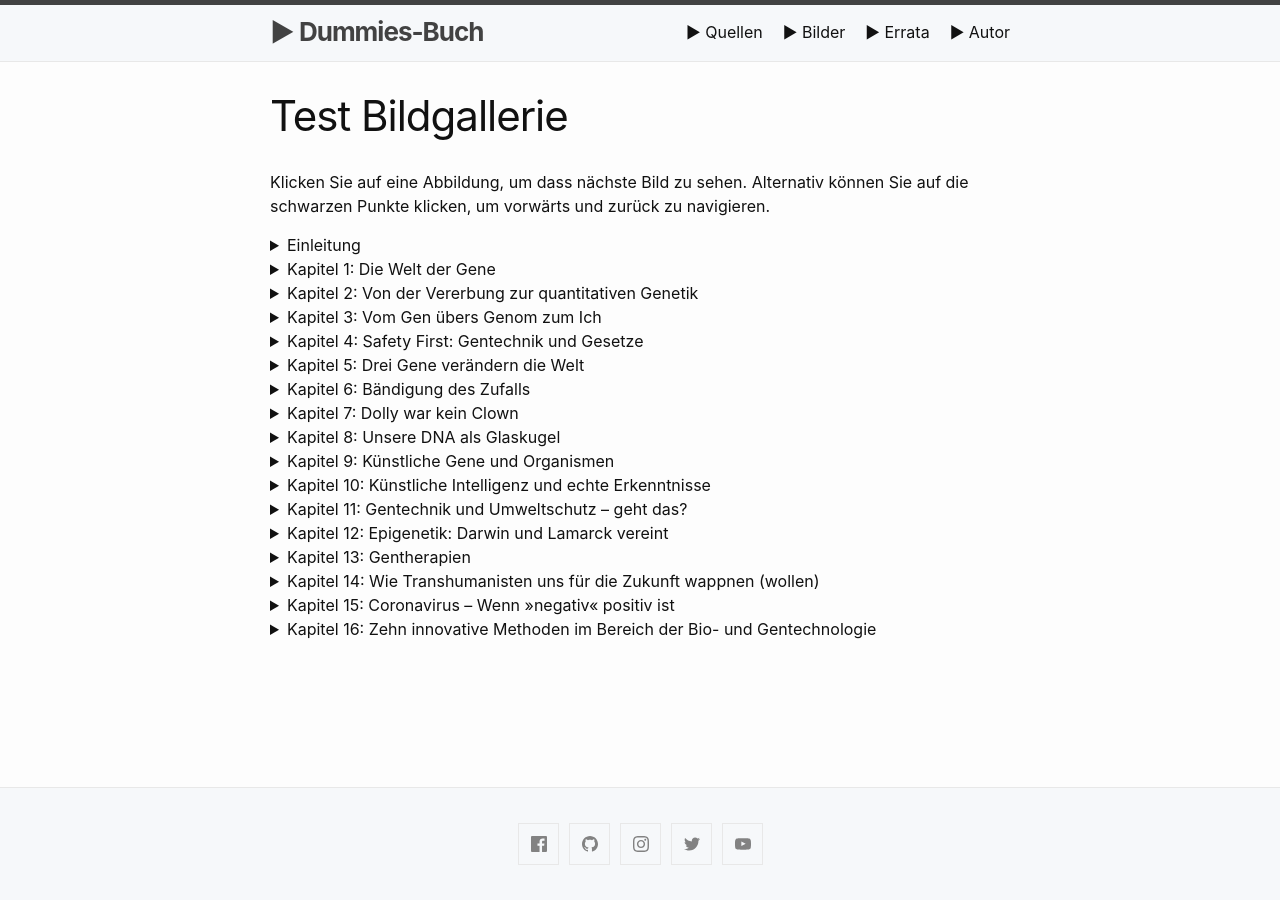
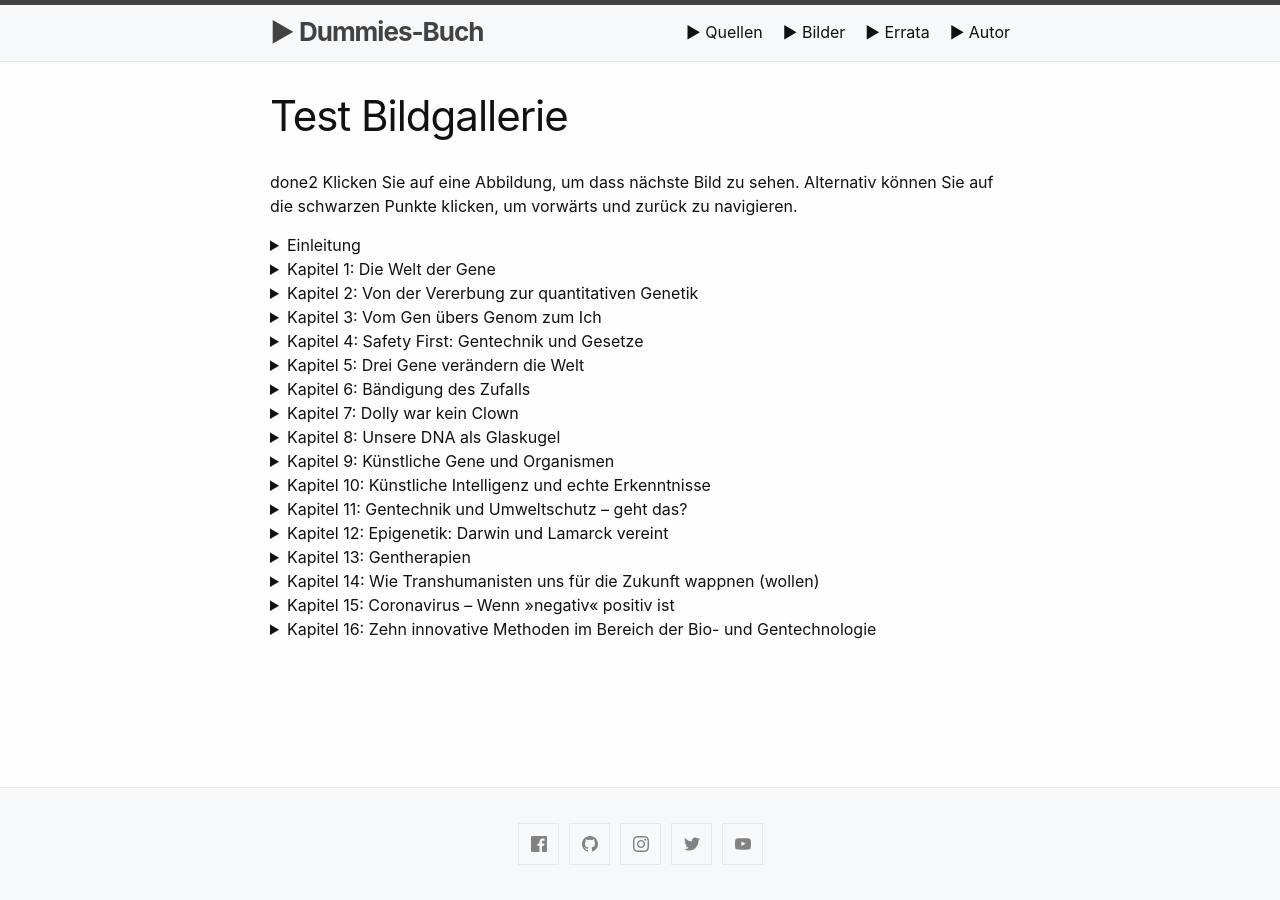
Before and after one commit to awkologist/dummie, a Jekyll site: the page built from gallerie-play.md, in a window 1280 px wide. Built offline with Jekyll 4.4.1, drawn with Linux system fonts in a browser that asks for light colours; Markdown is read by kramdown in place of the engine named in the settings.

Commit message:
Update gallerie-play.md

```diff
--- a/gallerie-play.md
+++ b/gallerie-play.md
@@ -4,7 +4,7 @@
 permalink: /galleryplay/
 ---
 
- Klicken Sie auf eine Abbildung, um dass nächste Bild zu sehen. Alternativ können Sie auf die schwarzen Punkte klicken, um vorwärts und zurück zu navigieren.
+done2 Klicken Sie auf eine Abbildung, um dass nächste Bild zu sehen. Alternativ können Sie auf die schwarzen Punkte klicken, um vorwärts und zurück zu navigieren.
 
 <details>
   <summary>Einleitung</summary>
@@ -71,7 +71,7 @@
   <summary>Kapitel 1: Die Welt der Gene</summary>
 
 <figure class="dummieChapter_1" >
-<center><br><span style="font-size:1vw;">
+<center><br><span style="font-size:2vw;">
 <b onclick="currentDiv(1, 1)">▼&nbsp;&nbsp;&nbsp;&nbsp;</b>
 <b onclick="currentDiv(2, 1)">●&nbsp;&nbsp;&nbsp;&nbsp;</b>
 <b onclick="currentDiv(3, 1)">●&nbsp;&nbsp;&nbsp;&nbsp;</b>
```
